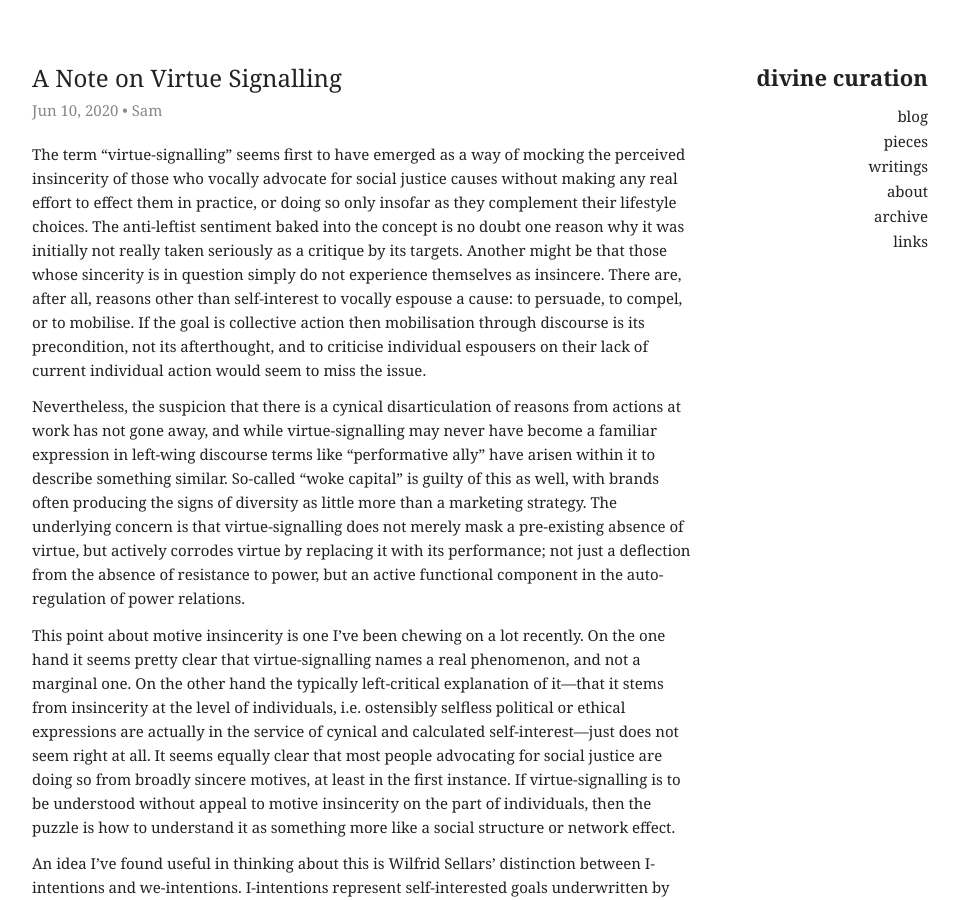
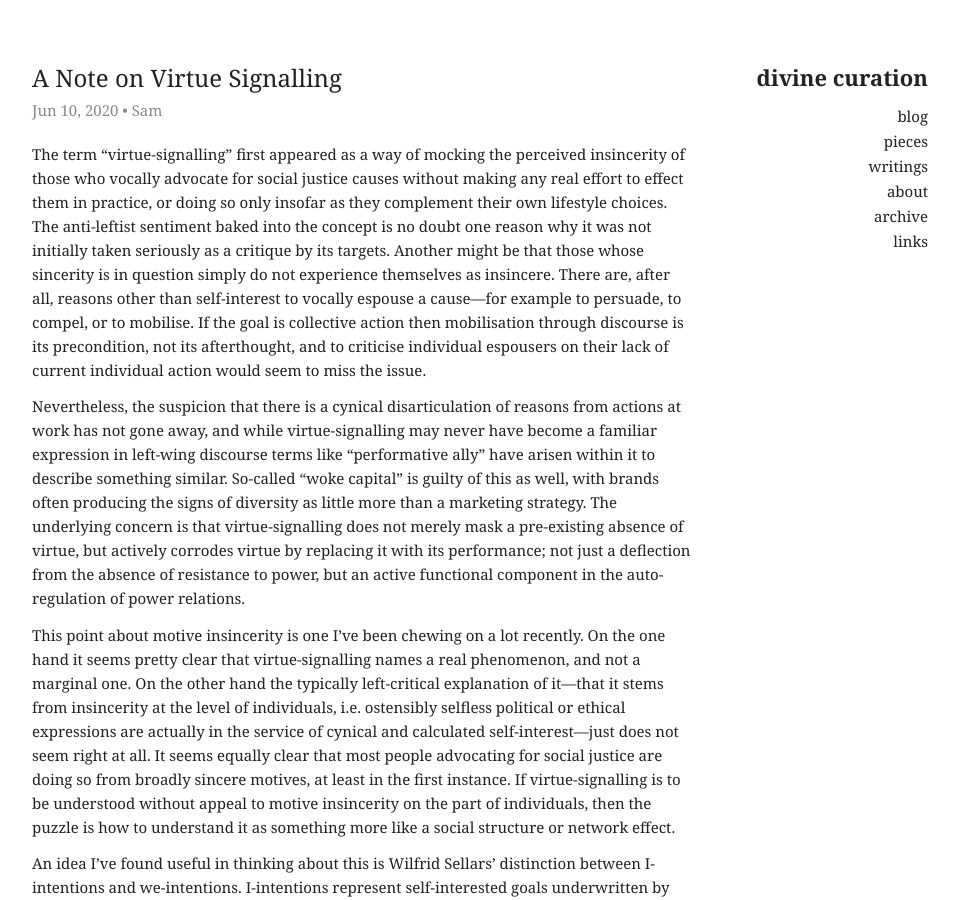
Before and after one commit to divinecuration/divinecuration.github.io, a Jekyll site: the page built from _posts/2020-06-06-virtue-signalling.md, in a window 1280 px wide and 900 px high. Shown: the whole window, without its empty margins (160-1119 px from the left). Built offline with Jekyll 4.4.1, drawn with Linux system fonts in a browser that asks for light colours; nearby versions of some CDN libraries.

Commit message:
corrections

```diff
--- a/_posts/2020-06-06-virtue-signalling.md
+++ b/_posts/2020-06-06-virtue-signalling.md
@@ -6,7 +6,7 @@ categories: blog
 excerpt_separator: <!--end_excerpt-->
 ---
 
-The term "virtue-signalling" seems first to have emerged as a way of mocking the perceived insincerity of those who vocally advocate for social justice causes without making any real effort to effect them in practice, or doing so only insofar as they complement their lifestyle choices. The anti-leftist sentiment baked into the concept is no doubt one reason why it was initially not really taken seriously as a critique by its targets. Another might be that those whose sincerity is in question simply do not experience themselves as insincere. There are, after all, reasons other than self-interest to vocally espouse a cause: to persuade, to compel, or to mobilise. If the goal is collective action then mobilisation through discourse is its precondition, not its afterthought, and to criticise individual espousers on their lack of current individual action would seem to miss the issue.
+The term "virtue-signalling" first appeared as a way of mocking the perceived insincerity of those who vocally advocate for social justice causes without making any real effort to effect them in practice, or doing so only insofar as they complement their own lifestyle choices. The anti-leftist sentiment baked into the concept is no doubt one reason why it was not initially taken seriously as a critique by its targets. Another might be that those whose sincerity is in question simply do not experience themselves as insincere. There are, after all, reasons other than self-interest to vocally espouse a cause---for example to persuade, to compel, or to mobilise. If the goal is collective action then mobilisation through discourse is its precondition, not its afterthought, and to criticise individual espousers on their lack of current individual action would seem to miss the issue.
 
 Nevertheless, the suspicion that there is a cynical disarticulation of reasons from actions at work has not gone away, and while virtue-signalling may never have become a familiar expression in left-wing discourse terms like "performative ally" have arisen within it to describe something similar. So-called "woke capital" is guilty of this as well, with brands often producing the signs of diversity as little more than a marketing strategy. The underlying concern is that virtue-signalling does not merely mask a pre-existing absence of virtue, but actively corrodes virtue by replacing it with its performance; not just a deflection from the absence of resistance to power, but an active functional component in the auto-regulation of power relations.
 
```
